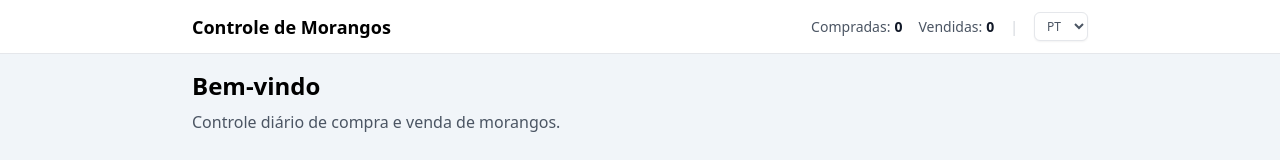
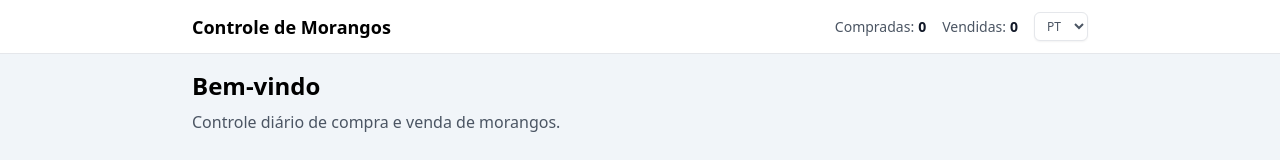
Before and after one commit to Joao-98/strawberry-control, a Next.js app: page / in a window 1280 px wide. Shown: the top 160 px of the page. Built offline with nearby package versions, Linux system fonts and the light colour scheme.

Commit message:
fix: header

```diff
--- a/app/components/header.tsx
+++ b/app/components/header.tsx
@@ -4,36 +4,59 @@ import Link from "next/link";
 import { useSummary } from "../context/SummaryContext";
 import { useLanguage } from "../context/LanguageContext";
 import { useTranslation } from "../hooks/useTranslation";
+import { usePathname, useRouter } from "next/navigation";
 
 export function Header() {
   const { summary } = useSummary();
   const { language, setLanguage } = useLanguage();
   const t = useTranslation();
+  const pathname = usePathname();
+  const router = useRouter();
+
+  const showBackButton =
+    pathname === "/buy" || pathname === "/sell" || pathname === "/status";
 
   return (
     <header className="border-b bg-white px-4 md:px-6">
       <div className="max-w-4xl mx-auto py-3 flex flex-col md:flex-row md:items-center md:justify-between gap-3">
-        <Link
-          href="/"
-          className="font-semibold text-base md:text-lg whitespace-nowrap"
-        >
-          {t.appName}
-        </Link>
+        <div className="flex items-center gap-2">
+          {showBackButton && (
+            <button
+              onClick={() => router.back()}
+              className="md:hidden text-xl font-bold px-2"
+              aria-label="Voltar"
+            >
+              ←
+            </button>
+          )}
+
+          <Link
+            href="/"
+            className={`
+              font-semibold text-base md:text-lg whitespace-nowrap
+              ${showBackButton ? "hidden md:block" : ""}
+            `}
+          >
+            {t.appName}
+          </Link>
+        </div>
 
         <div className="flex flex-wrap items-center gap-4 text-sm text-gray-600">
           <div className="flex gap-4">
-            <span className="flex items-center gap-1">
-              <span>{t.bought}:</span>
-              <strong className="text-gray-900">{summary.boughtBoxes}</strong>
+            <span>
+              {t.bought}:
+              <strong className="text-gray-900 ml-1">
+                {summary.boughtBoxes}
+              </strong>
             </span>
 
-            <span className="flex items-center gap-1">
-              <span>{t.sold}:</span>
-              <strong className="text-gray-900">{summary.soldBoxes}</strong>
+            <span>
+              {t.sold}:
+              <strong className="text-gray-900 ml-1">
+                {summary.soldBoxes}
+              </strong>
             </span>
           </div>
-
-          <div className="hidden md:block text-gray-300">|</div>
 
           <select
             value={language}
```
